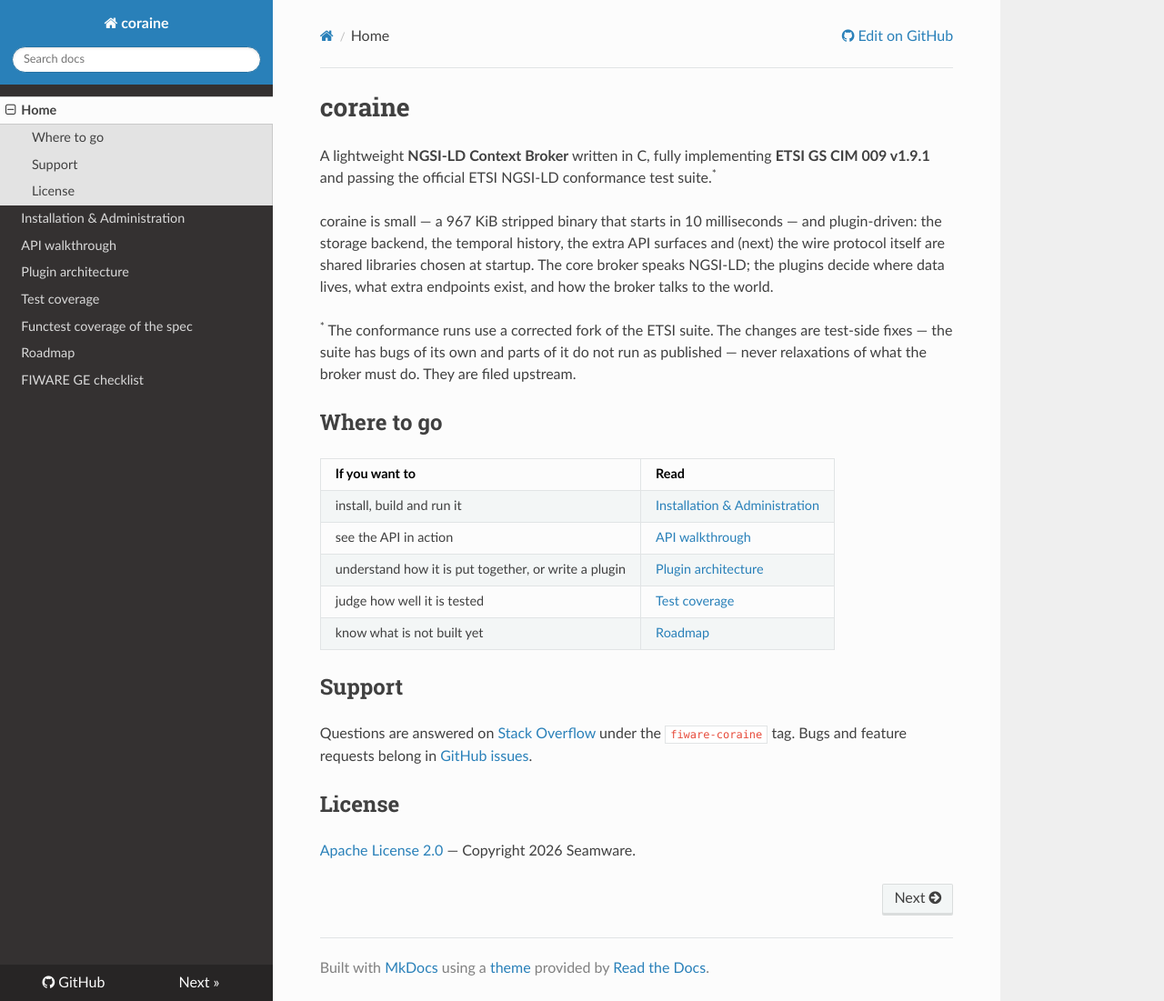
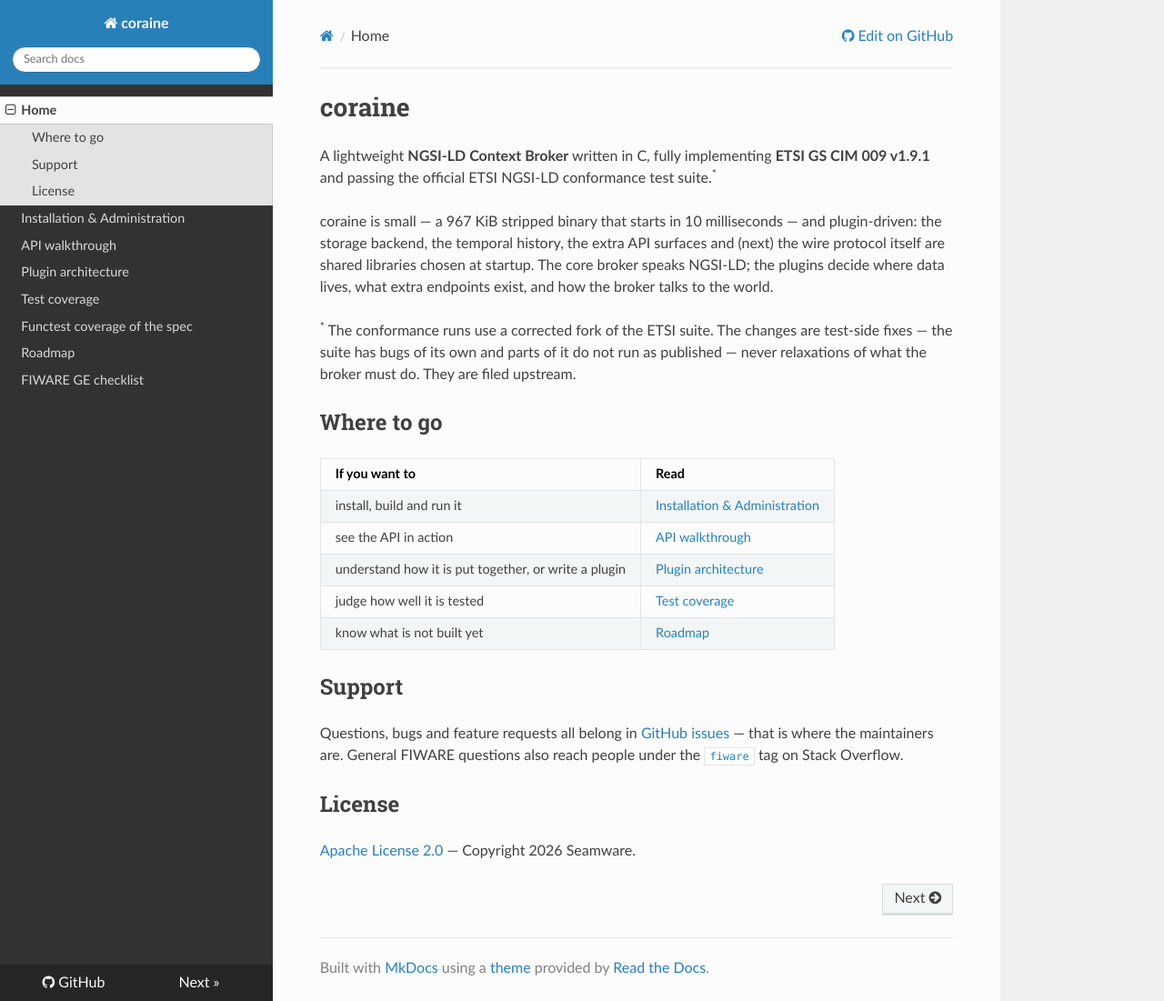
Before and after one commit to SEAMWARE/coraine, an MkDocs documentation site: the page built from doc/index.md, in a window 1280 px wide and 1101 px high. Shown: the whole window at 91% size. Built offline with MkDocs 1.6.1, drawn with Linux system fonts in a browser that asks for light colours; nearby versions of some CDN libraries; comment, search, counter and statistics services are not loaded.

Commit message:
docs(readme): stop advertising a Stack Overflow tag that cannot exist
The `coraine` tag needs reputation the maintainers do not have, and Stack
Overflow has been quiet for years - Orion-LD's support runs on GitHub issues
too. The badge pointed at tagged/fiware+coraine, which returns nothing and
reads like an abandoned project. Support is GitHub issues, with the `fiware`
tag - which does exist - as the secondary route.

Also two corrections to the numbers section:

  - "answers NGSI-LD on the next one" -> "on the 11th", which is what "starts
    in 10 milliseconds" actually implies
  - the concurrency claim said throughput "barely moves" when concurrency
    quadruples. True, but it invites reading that as linear scaling, and it is
    the opposite: the broker is AT its ceiling at c50, so the extra clients
    queue - p99 goes 2.6 -> 9.9 ms, a factor of 3.8 for 4x the clients, which
    is the queue alone and nothing else. That is worth saying plainly, because
    saturating cleanly instead of collapsing is the real result.

```diff
--- a/doc/index.md
+++ b/doc/index.md
@@ -26,10 +26,11 @@
 
 ## Support
 
-Questions are answered on
-[Stack Overflow](https://stackoverflow.com/questions/tagged/fiware-coraine) under the
-`fiware-coraine` tag. Bugs and feature requests belong in
-[GitHub issues](https://github.com/SEAMWARE/coraine/issues).
+Questions, bugs and feature requests all belong in
+[GitHub issues](https://github.com/SEAMWARE/coraine/issues) — that is where the
+maintainers are. General FIWARE questions also reach people under the
+[`fiware`](https://stackoverflow.com/questions/tagged/fiware) tag on Stack
+Overflow.
 
 ## License
 
```
Also changed, not shown: README.md (+11 -8 lines), doc/fiware-ge-checklist.md (+1 -1 lines).
